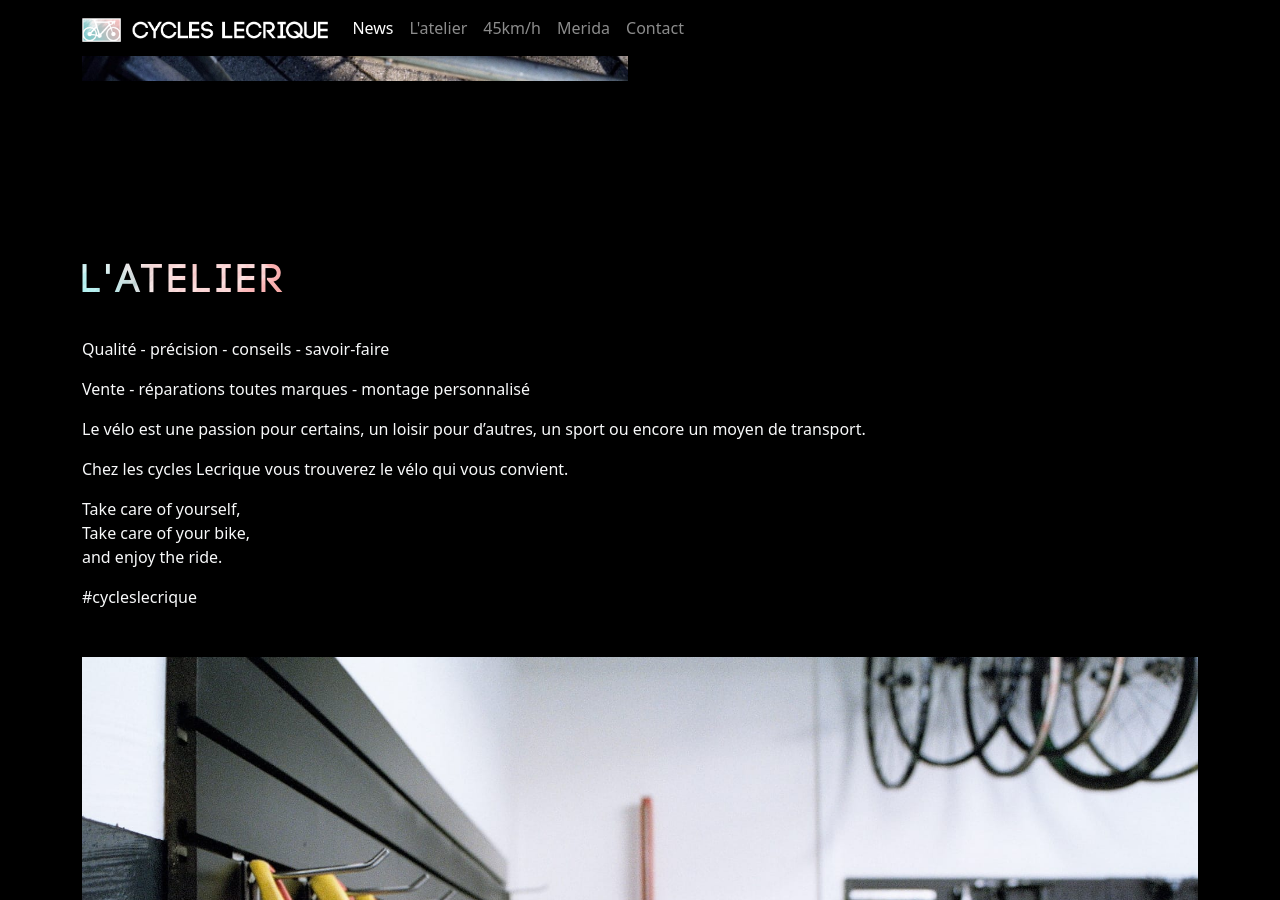
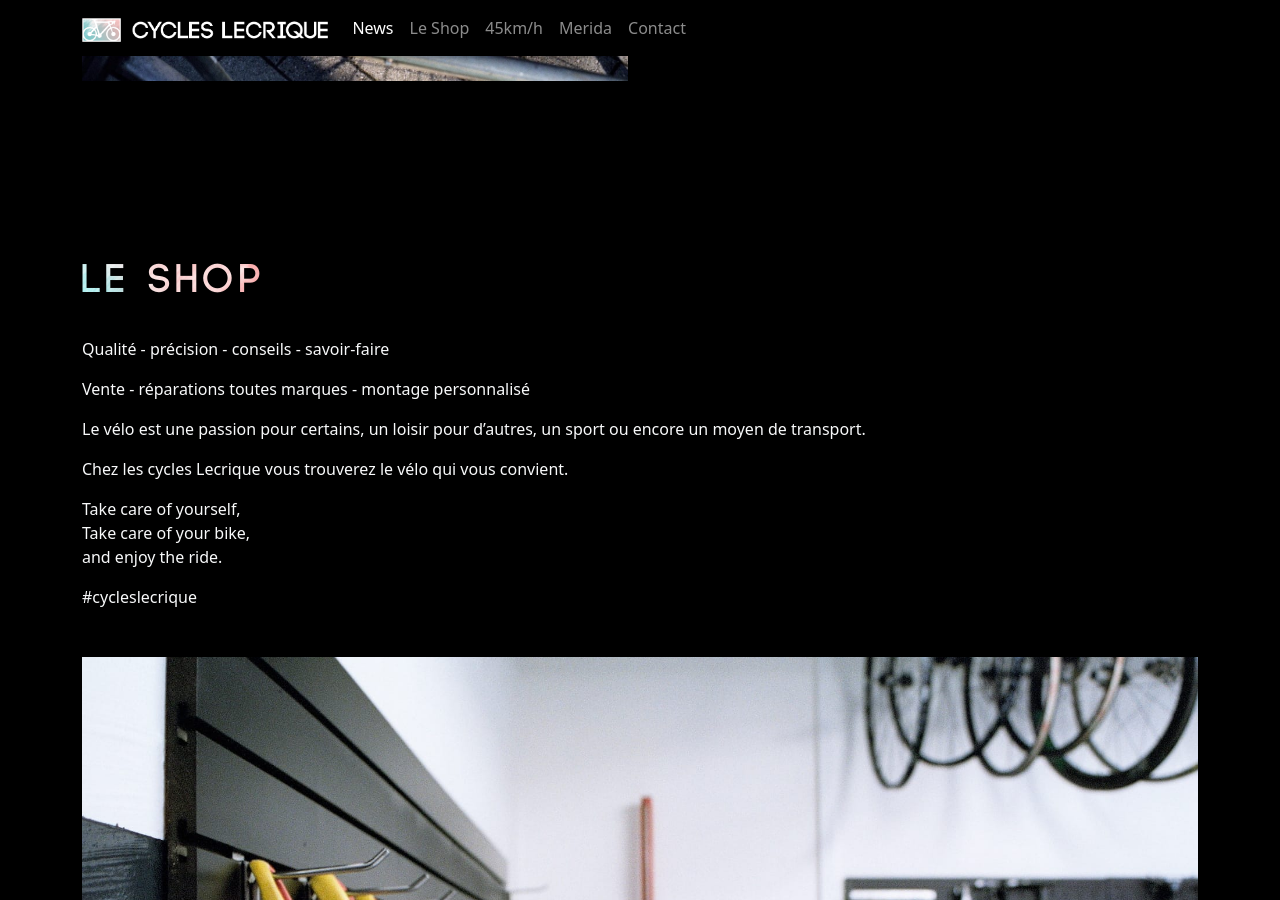
Before and after one commit to larucheio/cycles-lecrique.ch, a Jekyll site: the page built from index.html, in a window 1280 px wide and 900 px high, scrolled down 809 px. Built offline with Jekyll 4.4.1, drawn with Linux system fonts in a browser that asks for light colours.

Commit message:
Rename Atelier section

```diff
--- a/_layouts/default.html
+++ b/_layouts/default.html
@@ -69,7 +69,7 @@
               <a class="nav-link active" href="#news" onclick="bsCollapse.hide()">News</a>
             </li>
             <li class="nav-item">
-              <a class="nav-link" href="#atelier" onclick="bsCollapse.hide()">L'atelier</a>
+              <a class="nav-link" href="#shop" onclick="bsCollapse.hide()">Le Shop</a>
             </li>
             <li class="nav-item">
               <a class="nav-link" href="#kmh" onclick="bsCollapse.hide()">45km/h</a>
--- a/index.html
+++ b/index.html
@@ -39,8 +39,8 @@
   </div>
 </section>
 
-<section id="atelier" class="container" style="padding-top: 100px; margin-top: -100px; margin-bottom: 10rem;">
-  <h1 class="fancy">L'atelier</h1>
+<section id="shop" class="container" style="padding-top: 100px; margin-top: -100px; margin-bottom: 10rem;">
+  <h1 class="fancy">Le Shop</h1>
   <p>
     Qualité - précision - conseils - savoir-faire
   </p>
```
